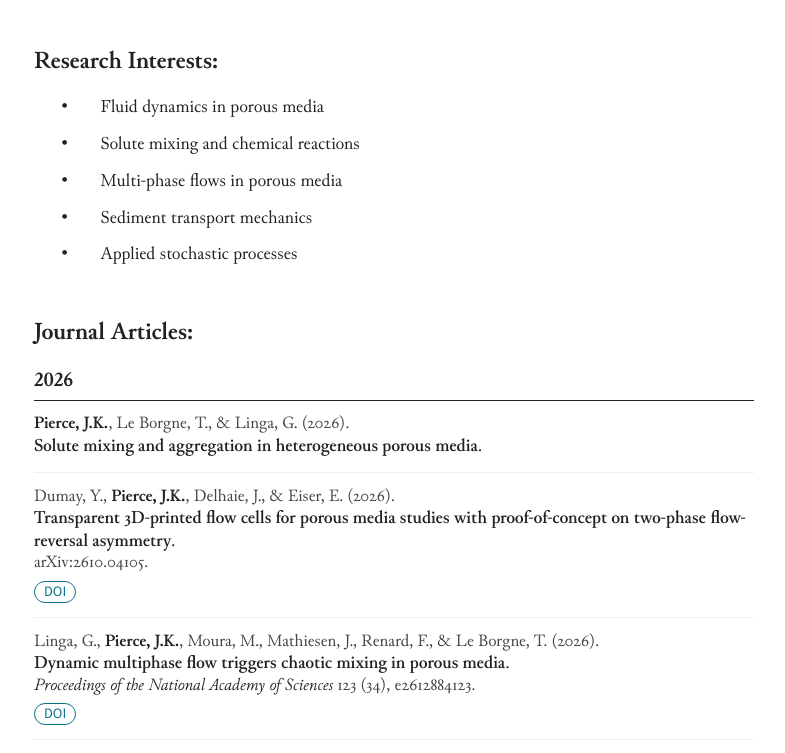
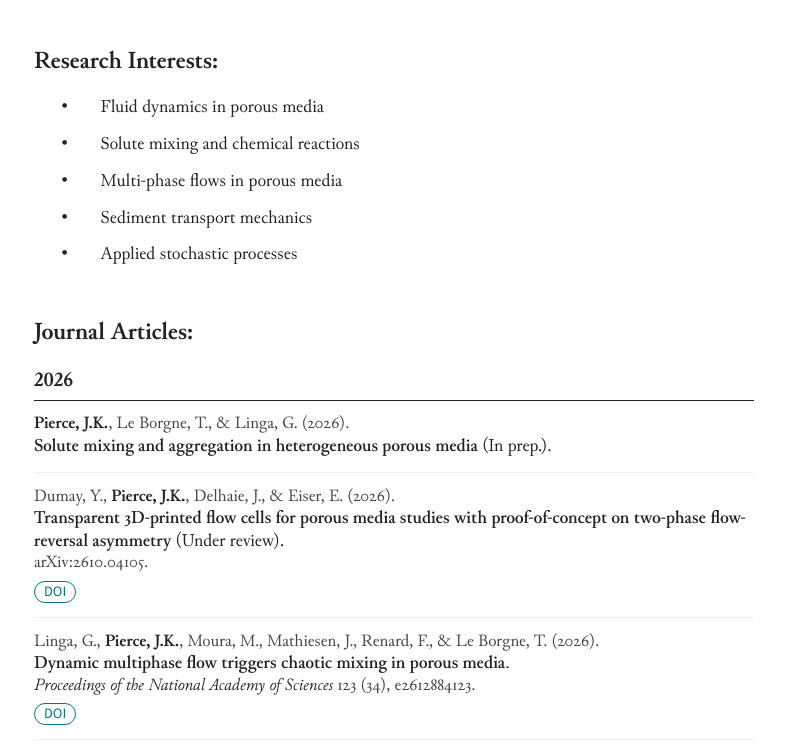
Before and after one commit to jkpierce/jkpierce.github.io, a plain HTML site: page about/index.html in a window 1280 px wide. Shown: the part 449-1202 px from the top of the page, without its empty margins (246-1031 px from the left). Drawn offline with nearby package versions, Linux system fonts and the light colour scheme; no server answers.

Commit message:
Mark the in-prep and under-review papers
Co-Authored-By: Claude Opus 5.5 <noreply@anthropic.com>

```diff
--- a/about/index.html
+++ b/about/index.html
@@ -80,12 +80,12 @@
 <ol class="pub-list" id="pub-list">
   <li class="pub" data-order="0" data-year="2026" data-type="inprep">
     <div class="pub-authors"><strong>Pierce, J.K.</strong>, Le Borgne, T., &amp; Linga, G. (2026).</div>
-    <div><span class="pub-title">Solute mixing and aggregation in heterogeneous porous media</span>.</div>
+    <div><span class="pub-title">Solute mixing and aggregation in heterogeneous porous media</span> (In prep.).</div>
     <div class="pub-meta"><span class="pub-oa" hidden>Open access</span><span class="pub-cites" hidden></span></div>
   </li>
   <li class="pub" data-order="1" data-year="2026" data-type="preprint" data-doi="10.48550/arxiv.2610.04105">
     <div class="pub-authors">Dumay, Y., <strong>Pierce, J.K.</strong>, Delhaie, J., &amp; Eiser, E. (2026).</div>
-    <div><a class="pub-title" href="https://doi.org/10.48550/arXiv.2610.04105">Transparent 3D-printed flow cells for porous media studies with proof-of-concept on two-phase flow-reversal asymmetry</a>.</div>
+    <div><a class="pub-title" href="https://doi.org/10.48550/arXiv.2610.04105">Transparent 3D-printed flow cells for porous media studies with proof-of-concept on two-phase flow-reversal asymmetry</a> (Under review).</div>
     <div class="pub-venue">arXiv:2610.04105.</div>
     <div class="pub-meta"><span class="pub-oa" hidden>Open access</span><span class="pub-cites" hidden></span><a class="pub-link pub-doi" href="https://doi.org/10.48550/arXiv.2610.04105">DOI</a></div>
   </li>
```
Also changed, not shown: index.html (+2 -2 lines).
